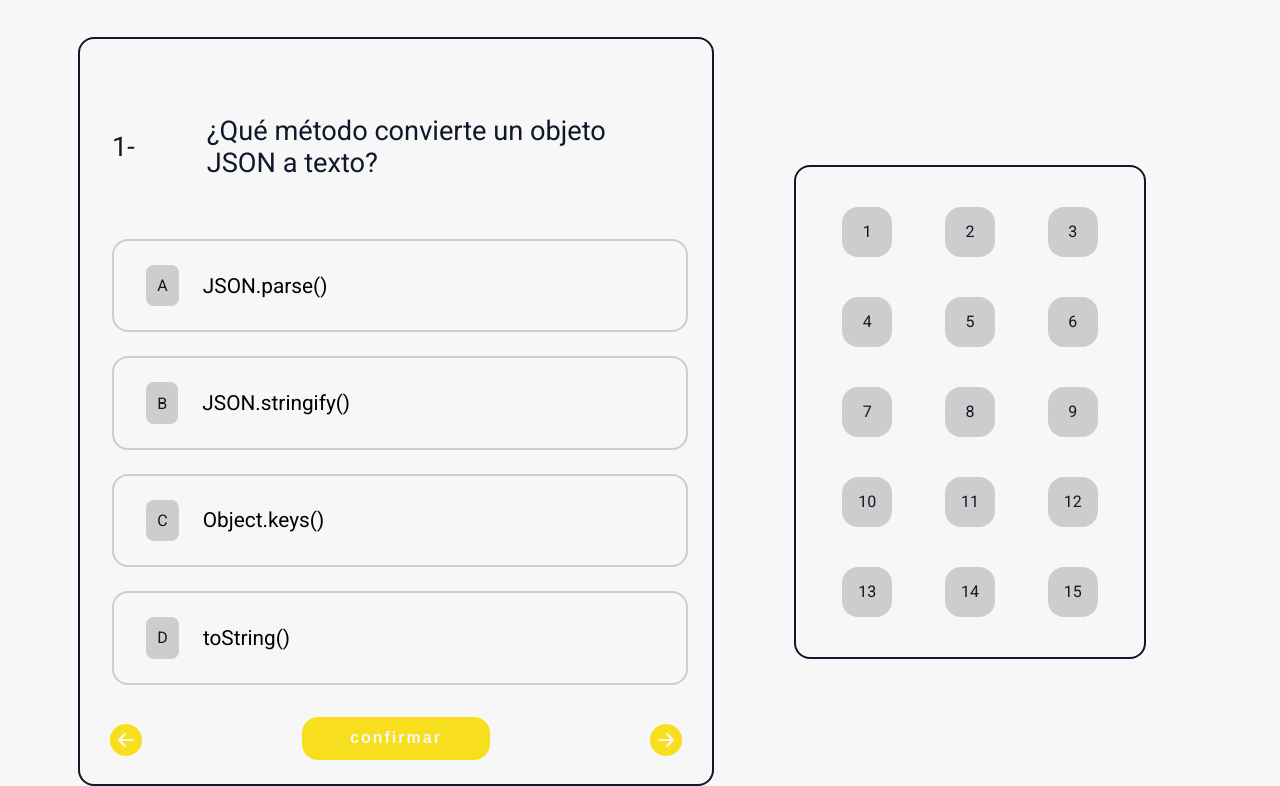
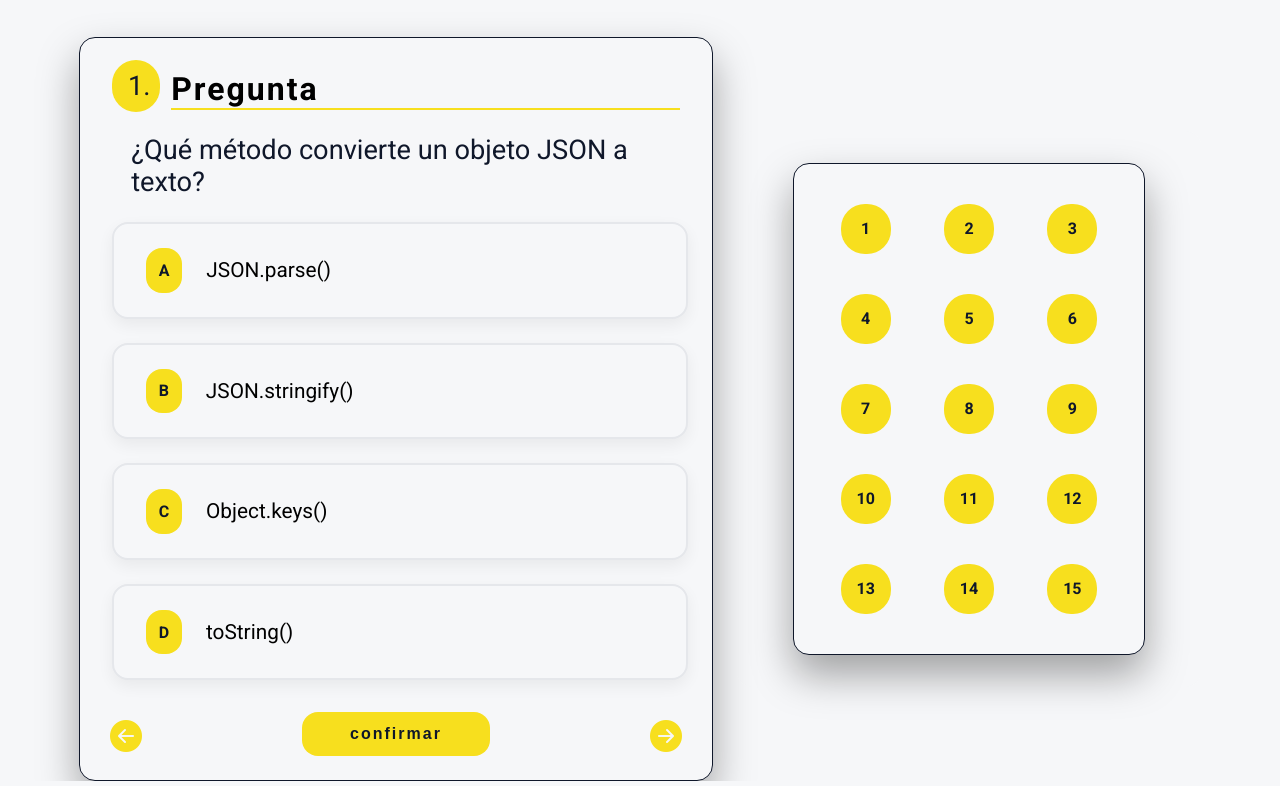
Before and after one commit to GonVar230/Quizz-, a plain HTML site: page index.html in a window 1280 px wide. Both pictures are taken after a click on the button "Comenzar". Shown: the part 93-879 px from the top of the page. Drawn offline with nearby package versions, Linux system fonts and the light colour scheme.

Commit message:
sol btn prv y estetica

```diff
--- a/index.html
+++ b/index.html
@@ -27,8 +27,18 @@
         <div class="contenedor__principal">
 
             <div>
-                <span id="span-contador">1-</span>
-                <p id="pregunta"></p>
+                <div class="direccionando">
+                    <div>
+                        <span id="span-contador">1.</span>
+                    </div>
+                        <div class="ubicando-estetica">
+                            <p>Pregunta</p>
+                            <hr>
+                    </div>
+                </div>
+                <div>
+                    <p id="pregunta"></p>
+                </div>
             </div>
 
             <div class="opciones">
--- a/js/main.js
+++ b/js/main.js
@@ -12,7 +12,7 @@ btnComenzar.addEventListener("click", () =>{
 
 let opcionSeleccionada = null;
 let contadorPreguntas = 1;
-let bloqueado = false; //  NUEVO
+let bloqueado = false;
 
 // historial real de preguntas
 let historial = [];
@@ -37,7 +37,8 @@ async function configurando() {
             contadorPreguntas++;
             mostrarPregunta(historial[indexActual]);
             restaurarEstilos(contadorPreguntas);
-            document.querySelector("#span-contador").textContent = `${contadorPreguntas} -`;
+            bloqueado = !!localStorage.getItem("pregunta_" + contadorPreguntas);
+            document.querySelector("#span-contador").textContent = `${contadorPreguntas}.`;
             return;
         }
 
@@ -51,11 +52,11 @@ async function configurando() {
 
         mostrarPregunta(random);
         limpiarEstilos();
+        bloqueado = false;
 
-        document.querySelector("#span-contador").textContent = `${contadorPreguntas} -`;
+        document.querySelector("#span-contador").textContent = `${contadorPreguntas}.`;
     });
 
-    // PREVIOUS
     previous.addEventListener("click", () => {
         if (indexActual === 0) return;
 
@@ -65,7 +66,9 @@ async function configurando() {
         mostrarPregunta(historial[indexActual]);
         restaurarEstilos(contadorPreguntas);
 
-        document.querySelector("#span-contador").textContent = `${contadorPreguntas} -`;
+        bloqueado = !!localStorage.getItem("pregunta_" + contadorPreguntas);
+
+        document.querySelector("#span-contador").textContent = `${contadorPreguntas}.`;
     });
 }
 
@@ -74,7 +77,7 @@ const items = document.querySelectorAll(".opciones");
 
 items.forEach(item => {
     item.addEventListener("click", () => {
-        if (bloqueado) return; //  BLOQUEO
+        if (bloqueado) return;
 
         items.forEach(i => i.classList.remove("activo"));
         item.classList.add("activo");
@@ -87,7 +90,7 @@ const btnConfirmar = document.querySelector("#confirmar");
 btnConfirmar.addEventListener("click", () => {
     if (!opcionSeleccionada) return;
 
-    bloqueado = true; //  BLOQUEA AL CONFIRMAR
+    bloqueado = true;
 
     const textoUsuario = opcionSeleccionada.querySelector("p").textContent.trim();
     const correcta = window.preguntaActual.respuesta.trim();
@@ -101,6 +104,8 @@ btnConfirmar.addEventListener("click", () => {
         estado = "correcta";
         opcionSeleccionada.style.border = "2px solid green";
         opcionSeleccionada.style.backgroundColor = "white";
+        opcionSeleccionada.style.boxShadow =
+        "0 12px 28px rgba(34, 197, 94, 0.55), 0 0 0 2px rgba(34, 197, 94, 0.15)";
         span.style.backgroundColor = "green";
         span.style.color = "white";
         parrafo.style.color = "green";
@@ -109,6 +114,8 @@ btnConfirmar.addEventListener("click", () => {
         estado = "incorrecta";
         opcionSeleccionada.style.border = "2px solid red";
         opcionSeleccionada.style.backgroundColor = "white";
+        opcionSeleccionada.style.boxShadow =
+        "0 12px 28px rgba(239, 68, 68, 0.55), 0 0 0 2px rgba(239, 68, 68, 0.15)";
         span.style.backgroundColor = "red";
         span.style.color = "white";
         parrafo.style.color = "red";
@@ -148,7 +155,6 @@ function mostrarPregunta(obj) {
     document.querySelector("#respuestaD").textContent = obj.opciones[3];
 
     opcionSeleccionada = null;
-    bloqueado = false; //  DESBLOQUEA AL CAMBIAR DE PREGUNTA
 
     items.forEach(i => i.classList.remove("activo"));
     limpiarEstilos();
@@ -159,6 +165,7 @@ function limpiarEstilos() {
     items.forEach(item => {
         item.style.border = "";
         item.style.backgroundColor = "";
+        item.style.boxShadow = "";
 
         const span = item.querySelector("span");
         const p = item.querySelector("p");
@@ -191,6 +198,8 @@ function restaurarEstilos(num) {
             if (estado === "correcta") {
                 item.style.border = "2px solid green";
                 item.style.backgroundColor = "white";
+                item.style.boxShadow =
+                "0 12px 28px rgba(34, 197, 94, 0.55), 0 0 0 2px rgba(34, 197, 94, 0.15)";
                 span.style.backgroundColor = "green";
                 span.style.color = "white";
                 p.style.color = "green";
@@ -198,6 +207,8 @@ function restaurarEstilos(num) {
             } else {
                 item.style.border = "2px solid red";
                 item.style.backgroundColor = "white";
+                item.style.boxShadow =
+                "0 12px 28px rgba(239, 68, 68, 0.55), 0 0 0 2px rgba(239, 68, 68, 0.15)";
                 span.style.backgroundColor = "red";
                 span.style.color = "white";
                 p.style.color = "red";
--- a/styles/styles.css
+++ b/styles/styles.css
@@ -2,13 +2,16 @@
 
 :root{
     --negro-elegante:#0F172A;
+    --border-soft: #e5e7eb;
     --gris-suave:#F7F7F7;
     --gris-medio: #cdcdcd;
     --amarillo-js:#F7DF1E;
+    --bg-main: #f6f7f9;
+    --yellow-soft: #fff7cc;
 }
 
 *{
-    background-color: var(--gris-suave);
+    background-color: var(--bg-main);
     margin: 0;
     padding: 0;
 }
@@ -83,25 +86,43 @@ main{
 .contenedor__principal{
     height: auto;
     width: 600px;
-    border: 2px solid var(--negro-elegante);
+    border: 1px solid var(--negro-elegante);
     border-radius: 1rem;
     padding: 1rem;
     display: none;
     position: relative;
+    box-shadow: 0 20px 40px rgba(0, 0, 0, 0.35);
 }
 
-.contenedor__principal div:first-child{
+.direccionando {
+    margin: 1rem ;
     display: flex;
-    justify-content: center;
-    align-items: center;
-    margin: 2rem 0;
-    height: 120px;
+    gap: .7rem;
+}
+
+.ubicando-estetica {
+    display: flex;
+    flex-direction: column;
+    width: 100%;
+    font-size: 2rem;
+    letter-spacing: 2px;
+    font-weight: bold;
+}
+
+.ubicando-estetica hr {
+    border: 1px solid var(--amarillo-js);
+}
+
+#span-contador {
+    padding: .6rem;
+    background-color: var(--amarillo-js);
+    border-radius: 1.5rem;
 }
 
 #pregunta{
     font-size: 1.7rem;
     color: var(--negro-elegante);
-    margin: 0 2.2rem 0 1rem;
+    margin: 1.5rem 2.2rem 1rem 2.2rem;
 }
 
 /* opciones */
@@ -117,15 +138,17 @@ main{
     padding-left: 2rem;
     border-radius: 1rem;
     height: auto;
-    border: 2px solid var(--gris-medio);
+    border: 2px solid var(--border-soft);
     cursor: pointer;
+    box-shadow: 0 6px 16px rgba(0, 0, 0, 0.06);
 }
 
 .opciones span{
-    padding: .7rem;
-    background-color: var(--gris-medio);
-    border-radius: .5rem;
+    padding: .8rem;
+    background-color: var(--amarillo-js);
+    border-radius: 1rem;
     color: var(--negro-elegante);
+    font-weight: bold;
 }
 
 .opciones p{
@@ -133,12 +156,19 @@ main{
 }
 
 .opciones.activo{
-    background-color: var(--amarillo-js);
+    border: 2px solid var(--amarillo-js);
+    background: var(--yellow-soft);
+    border-color: var(--amarillo-js);
+    box-shadow:0 8px 18px rgba(250, 204, 21, 0.35);
 }
 
+
 .opciones.activo p {
-    background-color: var(--amarillo-js);
+    background: var(--yellow-soft);
+    border-color: var(--amarillo-js);
 }
+
+
 /* boton confirmacion */
 
 .confirmar{
@@ -156,7 +186,7 @@ main{
     cursor: pointer;
     background-color: var(--amarillo-js);
     font-weight: bold;
-    color: var(--gris-suave);
+    color: var(--negro-elegante);
     font-size: 1rem;
     letter-spacing: 2px;
 }
@@ -183,21 +213,23 @@ main{
     place-items: center;
     gap: 2.5rem;
     padding: 2.5rem;
-    border: 2px solid var(--negro-elegante);
+    box-shadow: 0 20px 40px rgba(0, 0, 0, 0.35);
     border-radius: 1rem;
     margin: 0 1.5rem;
+    border: 1px solid var(--negro-elegante);
 }
 
 .contenedor__resultados div{
-    background-color: var(--gris-medio);
+    background-color: var(--amarillo-js);
     display: flex;
     justify-content: center;
     align-items: center;
     min-height: 50px;
     min-width: 50px;
-    border-radius: 1rem;
+    border-radius: 1.5rem;
     color: var(--negro-elegante);
     position: relative;
+    font-weight: bold;
 }
 
 
@@ -230,7 +262,6 @@ main{
     transform: translateX(-30px) translateY(-45px);
     cursor: pointer;
     border: none;
-    transition: all .5s ease;
 }
 
 i {
```
